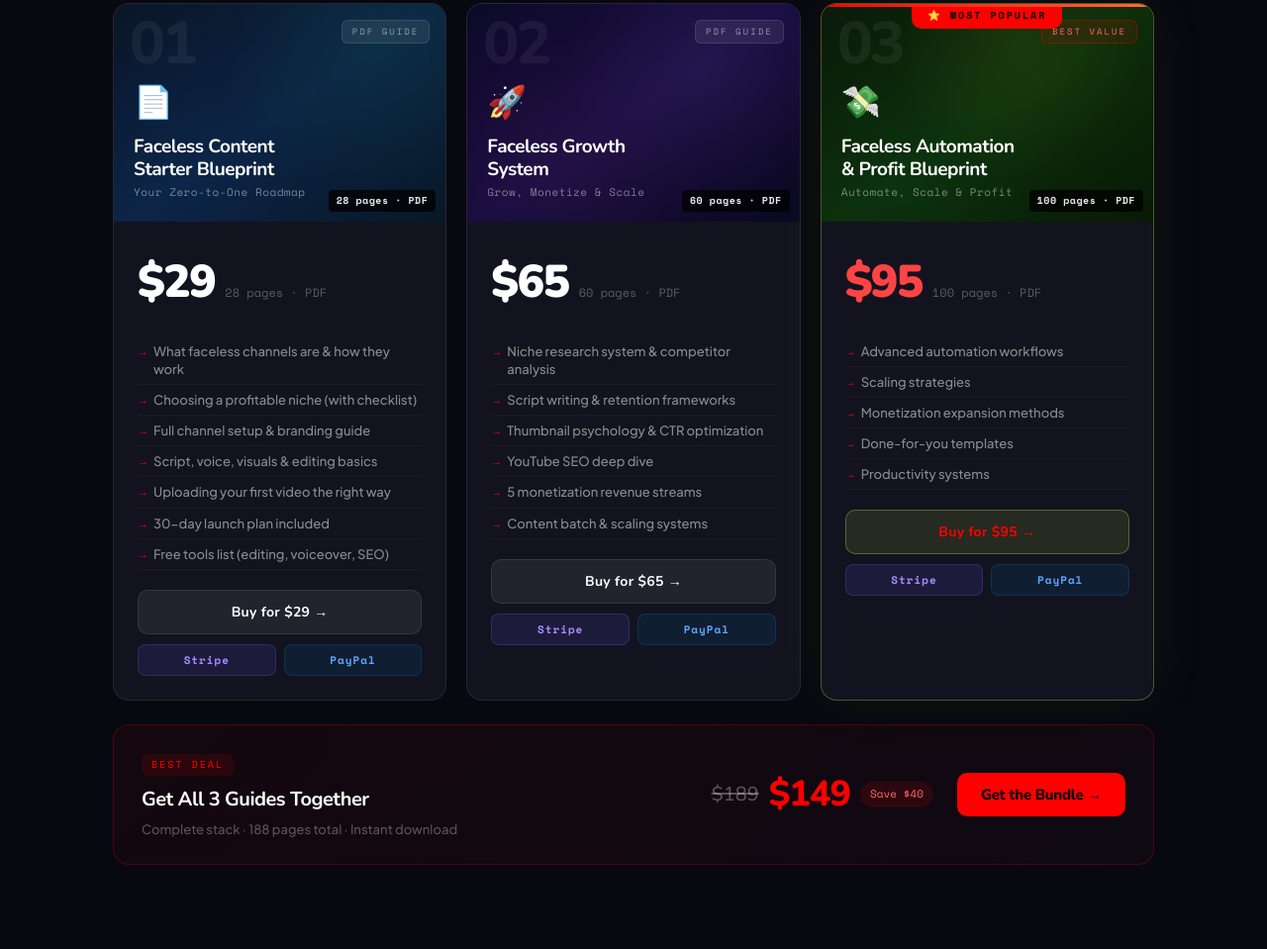
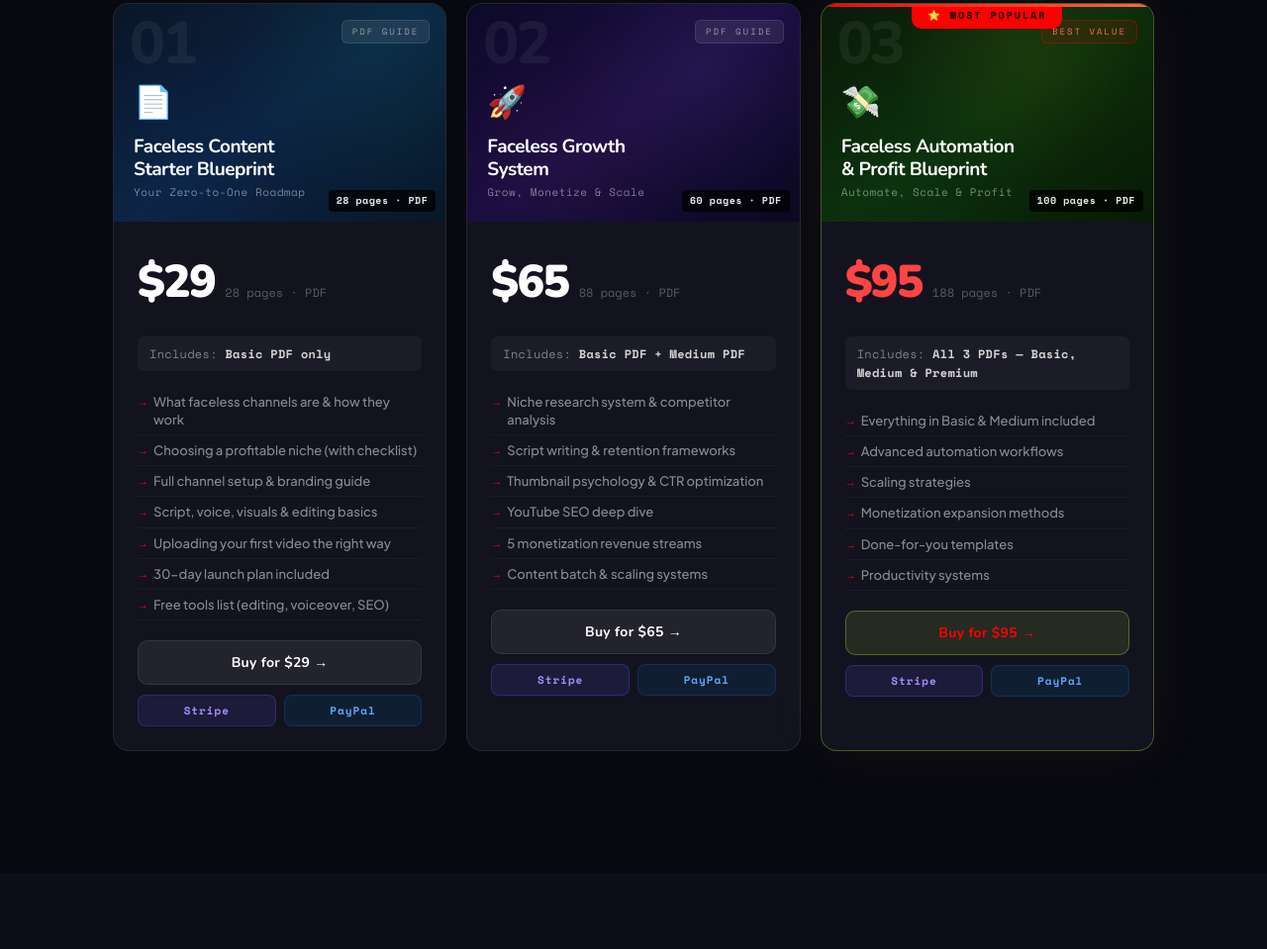
Before and after one commit to Capitalhub-g/creator-cash-blueprint, a plain HTML site: page creator-cash-blueprint.html in a window 1280 px wide. Shown: the part 1621-2580 px from the top of the page at 99% size. Drawn offline with nearby package versions, Linux system fonts and the light colour scheme.

Commit message:
v1.6 — Remove bundle, enforce package PDF logic
REMOVED:
- Bundle banner section ($149 for all 3 guides) fully removed
- 'Full Bundle · $149' removed from footer product links
- 'All 3 Guides Bundle' removed from JS PACKAGE_MAP
- Bundle removed from download.html PACKAGES object
- 'grab all three' removed from section subtitle
- Bundle reference removed from testimonial

UPDATED PACKAGE DESCRIPTIONS:
- Basic: 'Includes: Basic PDF only'
- Medium: 'Includes: Basic PDF + Medium PDF' (page count: 88 total)
- Premium: 'Includes: All 3 PDFs — Basic, Medium & Premium' (page count: 188 total)

LOGIC FIXES:
- Guide 3 bullet list now starts with 'Everything in Basic & Medium included'
- Guide 2 page count updated to 88 (28+60, cumulative received)
- Guide 3 page count updated to 188 (28+60+100, all received)
- Premium is now the only way to receive all 3 PDFs
- FAQ answer updated to reflect new package structure
- Testimonial updated to mention Premium package instead of bundle
- Final CTA text updated (no bundle reference)

```diff
--- a/creator-cash-blueprint.html
+++ b/creator-cash-blueprint.html
@@ -2171,6 +2171,23 @@ h1, h2, h3, h4, h5 {
 
 
 
+
+
+/* Package includes label */
+.pkg-includes {
+  font-size: 12px;
+  color: rgba(255,255,255,0.45);
+  font-family: var(--f-mono);
+  letter-spacing: 0.3px;
+  margin-bottom: 16px;
+  padding: 8px 12px;
+  background: rgba(255,255,255,0.04);
+  border-radius: 6px;
+  border-left: 2px solid var(--red);
+}
+.pkg-includes strong {
+  color: rgba(255,255,255,0.8);
+}
 
 </style>
 </head>
@@ -2352,7 +2369,7 @@ h1, h2, h3, h4, h5 {
     <div class="container">
       <div class="section-eyebrow">WHAT YOU GET</div>
       <h2 class="section-h2">Three Guides. <span class="grad-text">One Mission.</span></h2>
-      <p class="section-sub">Pick the guide that matches where you are, or grab all three for the complete system.</p>
+      <p class="section-sub">Pick the guide that matches where you are. Each package builds on the previous one.</p>
 
       <div class="products-grid">
 
@@ -2372,6 +2389,7 @@ h1, h2, h3, h4, h5 {
               <span class="product-price">$29</span>
               <span class="product-pages">28 pages · PDF</span>
             </div>
+            <p class="pkg-includes">Includes: <strong>Basic PDF only</strong></p>
             <ul class="product-list">
               <li>What faceless channels are &amp; how they work</li>
               <li>Choosing a profitable niche (with checklist)</li>
@@ -2405,8 +2423,9 @@ h1, h2, h3, h4, h5 {
           <div class="product-body">
             <div class="product-price-row">
               <span class="product-price">$65</span>
-              <span class="product-pages">60 pages · PDF</span>
+              <span class="product-pages">88 pages · PDF</span>
             </div>
+            <p class="pkg-includes">Includes: <strong>Basic PDF + Medium PDF</strong></p>
             <ul class="product-list">
               <li>Niche research system &amp; competitor analysis</li>
               <li>Script writing &amp; retention frameworks</li>
@@ -2440,9 +2459,11 @@ h1, h2, h3, h4, h5 {
           <div class="product-body">
             <div class="product-price-row">
               <span class="product-price neon-price">$95</span>
-              <span class="product-pages">100 pages · PDF</span>
+              <span class="product-pages">188 pages · PDF</span>
             </div>
+            <p class="pkg-includes">Includes: <strong>All 3 PDFs — Basic, Medium &amp; Premium</strong></p>
             <ul class="product-list">
+              <li>Everything in Basic &amp; Medium included</li>
               <li>Advanced automation workflows</li>
               <li>Scaling strategies</li>
               <li>Monetization expansion methods</li>
@@ -2461,20 +2482,6 @@ h1, h2, h3, h4, h5 {
 
       </div>
 
-      <div class="bundle-banner" onclick="openCheckout('All 3 Guides Bundle', 149)">
-        <div class="bundle-left">
-          <span class="bundle-tag">BEST DEAL</span>
-          <strong>Get All 3 Guides Together</strong>
-          <p>Complete stack · 188 pages total · Instant download</p>
-        </div>
-        <div class="bundle-price-area">
-          <span class="bundle-old">$189</span>
-          <span class="bundle-new">$149</span>
-          <span class="bundle-save">Save $40</span>
-        </div>
-        <button class="bundle-btn">Get the Bundle →</button>
-      </div>
-
     </div>
   </section>
 
@@ -2553,7 +2560,7 @@ h1, h2, h3, h4, h5 {
 
         <div class="testi-card testi-featured" data-aos>
           <div class="testi-stars">★★★★★</div>
-          <p>"Got all 3 guides. The automation blueprint alone made the bundle worth it. I set up a system where I'm posting 3x a week with like 2 hours of work. Making around $400/month from one channel now. Still growing."</p>
+          <p>"I went with the Premium package and it covered everything. I set up a system where I'm posting 3x a week with around 2 hours of work. Making around $400/month from one channel now. Still growing."</p>
           <div class="testi-author">
             <div class="testi-av" style="background:linear-gradient(135deg,#dc2626,#ea580c)">S</div>
             <div>
@@ -2731,7 +2738,7 @@ h1, h2, h3, h4, h5 {
     <div class="container cta-inner">
       <div class="section-eyebrow">START TODAY</div>
       <h2 class="cta-h2">Download Your Blueprint<br/><span class="grad-text">and Start Today.</span></h2>
-      <p class="cta-p">Join 2,400+ creators who already downloaded. No experience needed. No camera needed. Just the guides and the work.</p>
+      <p class="cta-p">Join 2,400+ creators who already downloaded. No experience needed. No camera. Just pick your package and start.</p>
       <a href="#products" class="btn-neon btn-neon-xl">
         Get My PDFs Now
         <svg width="20" height="20" viewBox="0 0 24 24" fill="none" stroke="currentColor" stroke-width="2.5"><path d="M5 12h14M12 5l7 7-7 7"/></svg>
@@ -2768,7 +2775,6 @@ h1, h2, h3, h4, h5 {
           <a href="#products">Starter Guide · $29</a>
           <a href="#products">Growth &amp; Monetization Guide · $65</a>
           <a href="#products">Automation &amp; Profit Blueprint · $95</a>
-          <a href="#products">Full Bundle · $149</a>
         </div>
         <div class="footer-col">
           <h4>Help</h4>
@@ -3003,8 +3009,7 @@ function switchTab(type, btn) {
 const PACKAGE_MAP = {
   'Starter Blueprint':              'basic',
   'Growth System':                  'medium',
-  'Automation & Profit Blueprint':  'premium',
-  'All 3 Guides Bundle':            'bundle'
+  'Automation & Profit Blueprint':  'premium'
 };
 
 // Generate secure download token
```
Also changed, not shown: download.html (+9 -19 lines).
